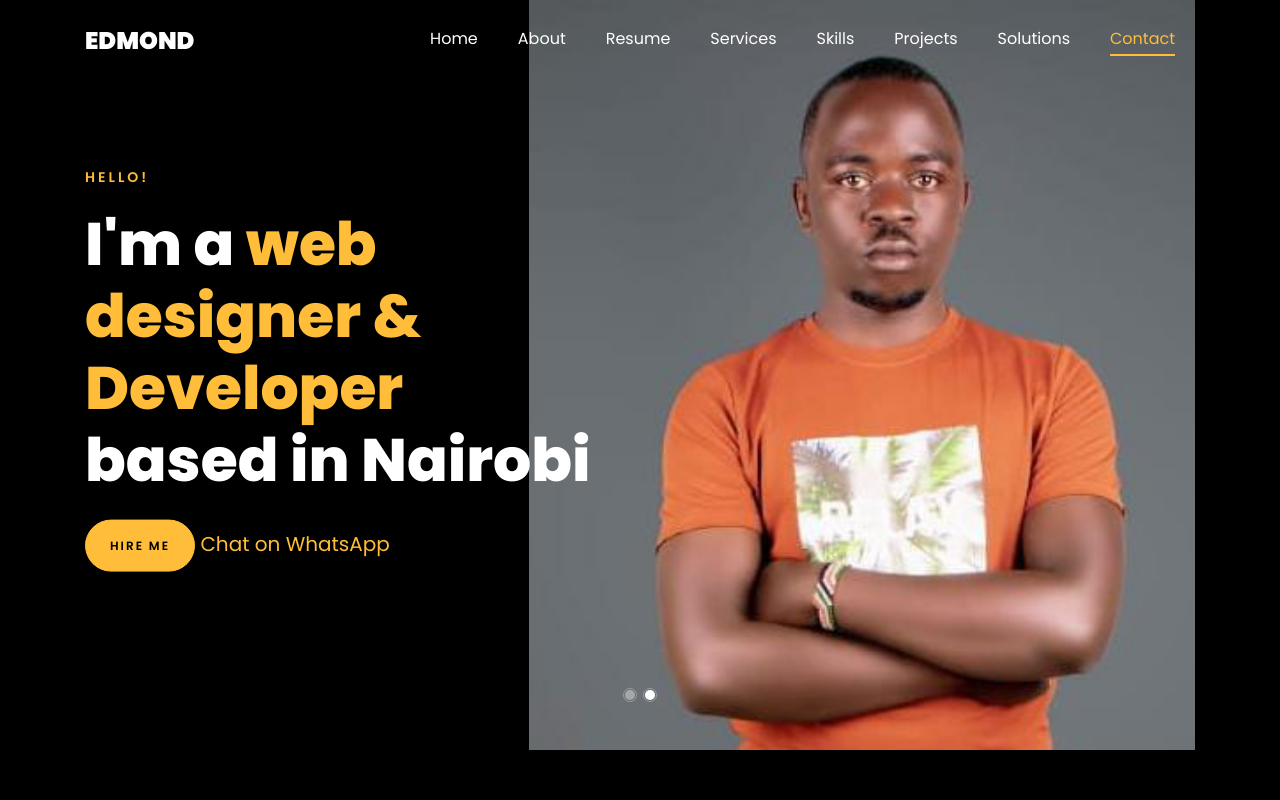
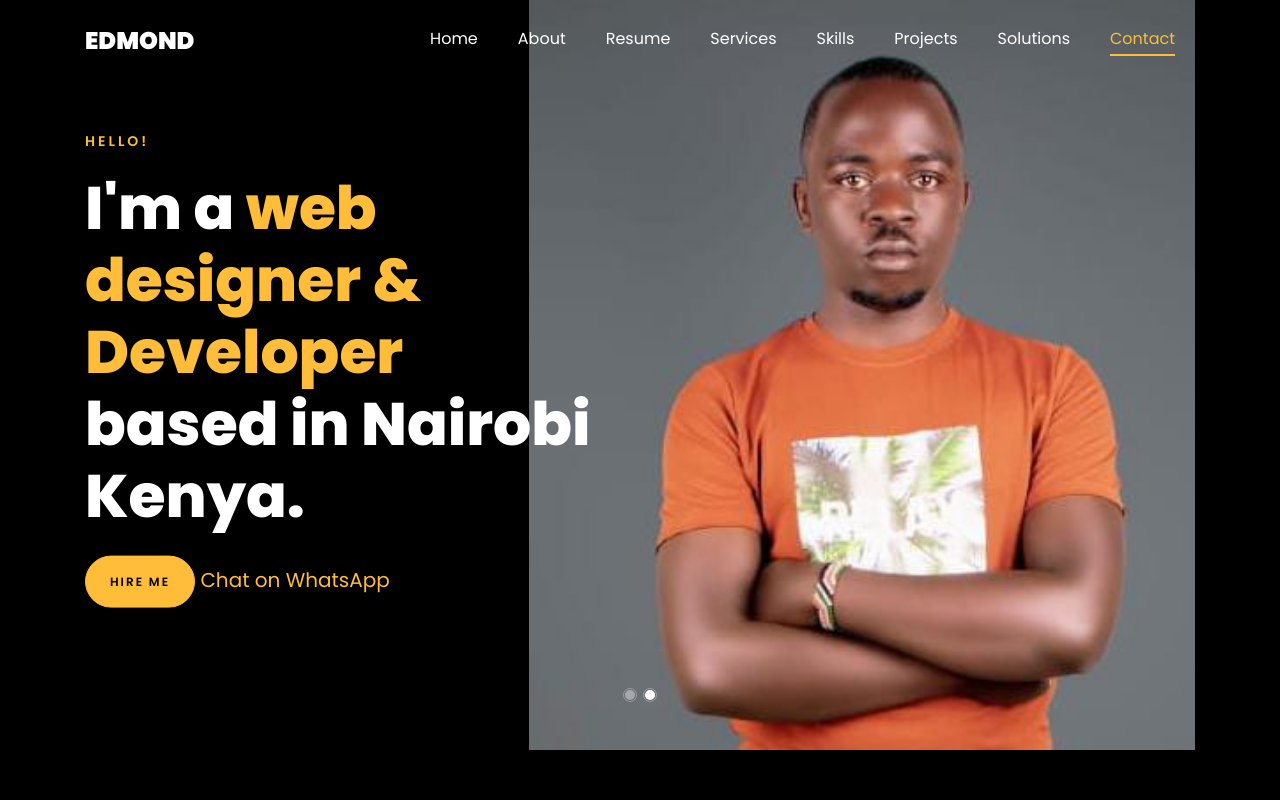
Before and after one commit to Edmond-ram/edmond.github.io, a plain HTML site: page index.html in a window 1280 px wide. Shown: the top 800 px of the page. Drawn offline with Linux system fonts and the light colour scheme; files whose address does not match are found by name.

Commit message:
Update index.html
kenya

```diff
--- a/index.html
+++ b/index.html
@@ -77,7 +77,7 @@
 		          <div class="one-forth d-flex align-items-center ftco-animate" data-scrollax=" properties: { translateY: '70%' }">
 		          	<div class="text">
 		          		<span class="subheading">Hello!</span>
-			            <h1 class="mb-4 mt-3">I'm a <span>web designer & Developer</span> based in Nairobi</h1>
+			            <h1 class="mb-4 mt-3">I'm a <span>web designer & Developer</span> based in Nairobi Kenya.</h1>
 			            <p><a href="https://api.whatsapp.com/send?phone=+254114733232" class="btn btn-primary py-3 px-4">Hire
 							me</a> <a href="https://api.whatsapp.com/send?phone=+254114733232"
 							 target="_blank">Chat on WhatsApp</a></p>
```
